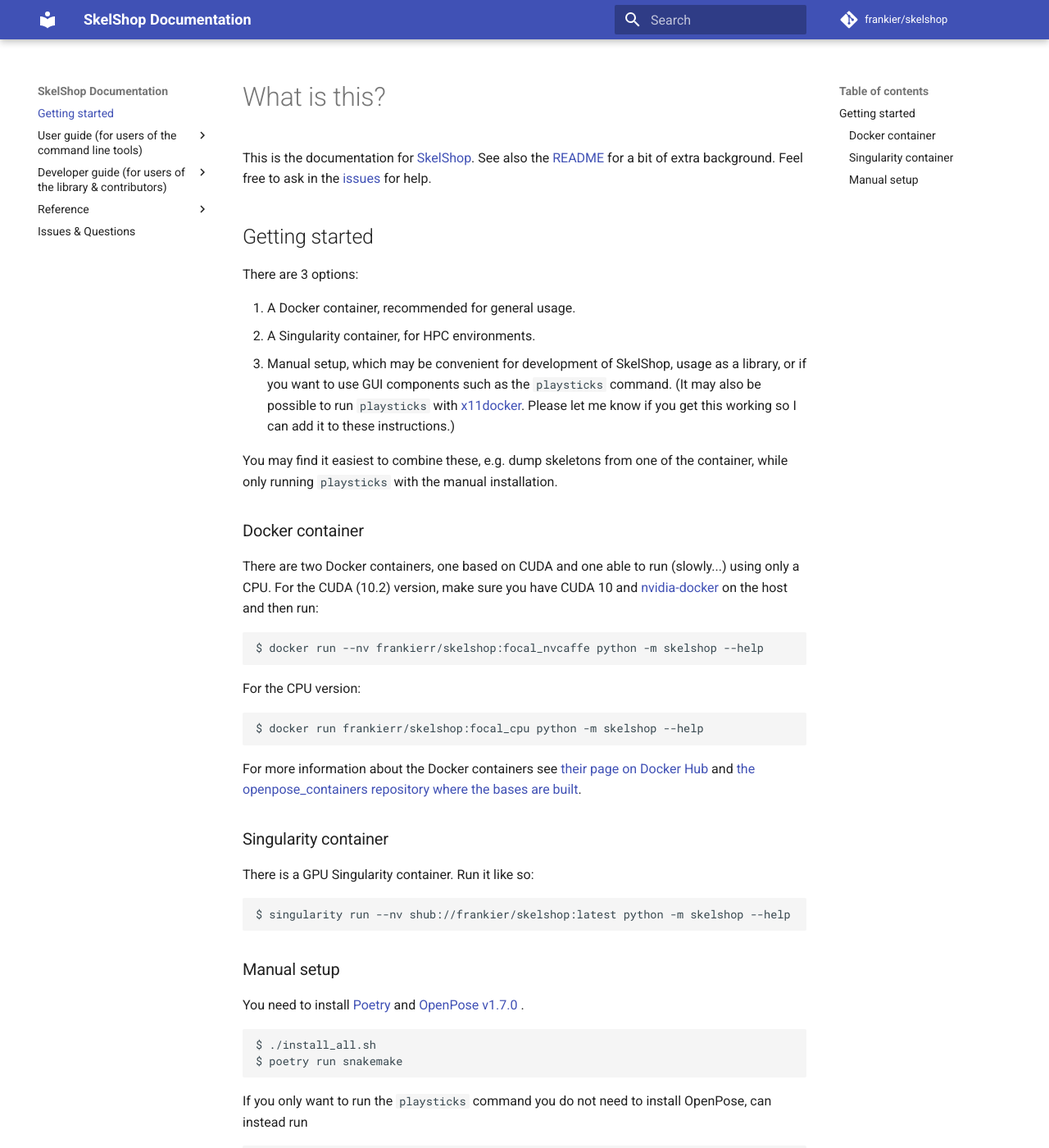
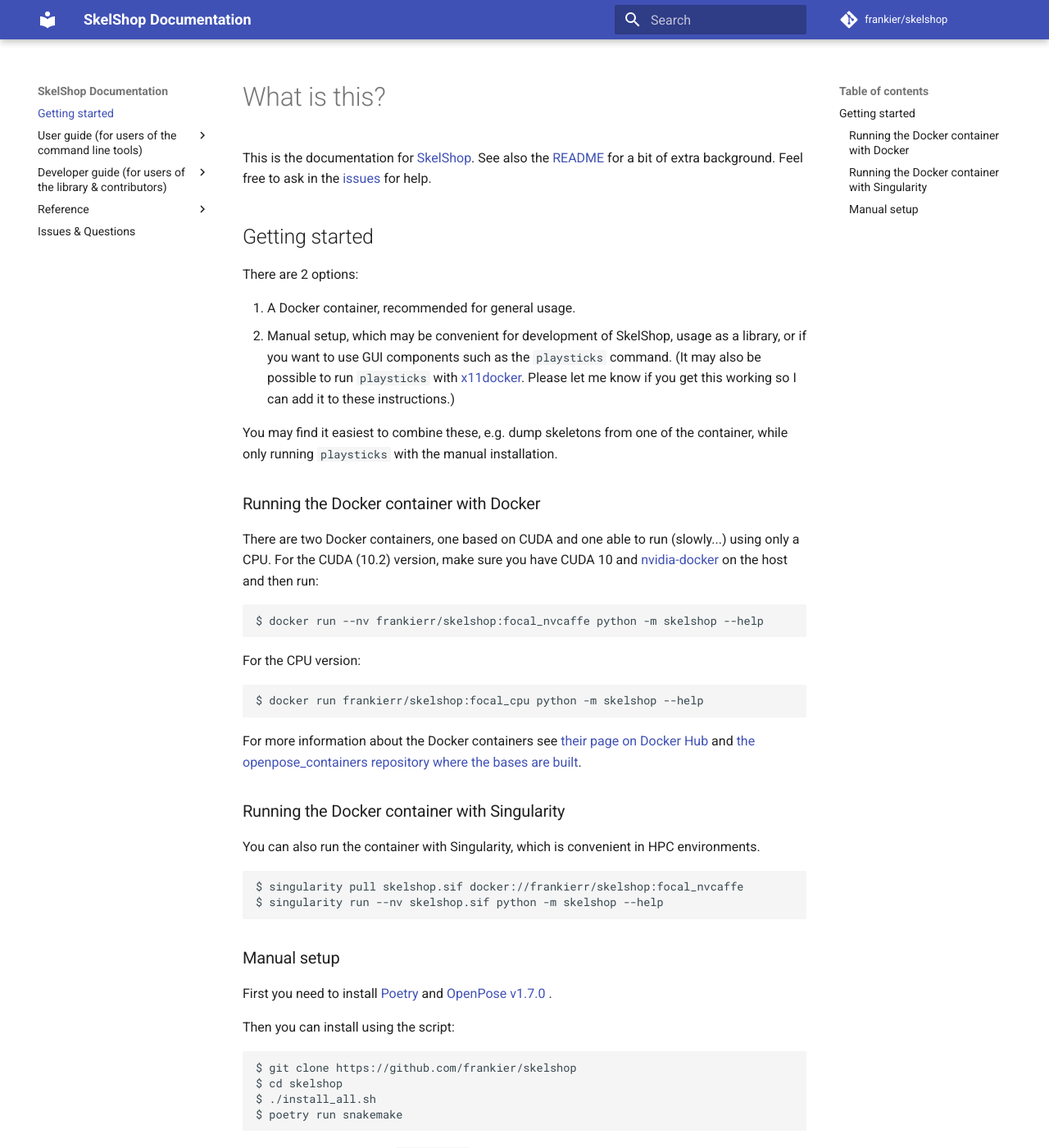
Before and after one commit to frankier/skelshop, an MkDocs documentation site: the page built from docs/index.md, in a window 1280 px wide and 1400 px high. Shown: the whole window at 82% size. Built offline with MkDocs 1.6.1 and Material for MkDocs 9.7.7, drawn with Linux system fonts in a browser that asks for light colours; comment, search, counter and statistics services are not loaded; some of the changed text lies outside the part shown.

```diff
--- a/docs/index.md
+++ b/docs/index.md
@@ -7,11 +7,10 @@
 
 ## Getting started
 
-There are 3 options:
+There are 2 options:
 
 1. A Docker container, recommended for general usage.
-2. A Singularity container, for HPC environments.
-3. Manual setup, which may be convenient for development of SkelShop, usage as
+2. Manual setup, which may be convenient for development of SkelShop, usage as
    a library, or if you want to use GUI components such as the `playsticks`
    command. (It may also be possible to run `playsticks` with
    [x11docker](https://github.com/mviereck/x11docker). Please let me know if
@@ -20,7 +19,7 @@
 You may find it easiest to combine these, e.g. dump skeletons from one of the
 container, while only running `playsticks` with the manual installation.
 
-### Docker container
+### Running the Docker container with Docker
 
 There are two Docker containers, one based on CUDA and one able to run
 (slowly...) using only a CPU. For the CUDA (10.2) version, make sure you have
@@ -38,21 +37,26 @@
 openpose_containers repository where the bases are
 built](https://github.com/frankier/openpose_containers).
 
-### Singularity container
+### Running the Docker container with Singularity
 
-There is a GPU Singularity container. Run it like so:
+You can also run the container with Singularity, which is convenient in HPC environments.
 
-    $ singularity run --nv shub://frankier/skelshop:latest python -m skelshop --help
+    $ singularity pull skelshop.sif docker://frankierr/skelshop:focal_nvcaffe
+    $ singularity run --nv skelshop.sif python -m skelshop --help
 
 ### Manual setup
 
-You need to install [Poetry](https://github.com/python-poetry/poetry) and
+First you need to install [Poetry](https://github.com/python-poetry/poetry) and
 [OpenPose v1.7.0
 ](https://github.com/CMU-Perceptual-Computing-Lab/openpose/tree/v1.7.0).
 
+Then you can install using the script:
+
+    $ git clone https://github.com/frankier/skelshop
+    $ cd skelshop
     $ ./install_all.sh
     $ poetry run snakemake
 
-If you only want to run the `playsticks` command you do not need to install OpenPose, can instead run
+If you only want to run the `playsticks` command you do not need to install OpenPose, and can instead run:
 
     $ ./install.sh -E playsticks
--- a/docs/snakemake.md
+++ b/docs/snakemake.md
@@ -38,9 +38,9 @@
     $ wget https://raw.githubusercontent.com/frankier/singslurm/master/run_coord.sh
     $ chmod +x run_coord.sh
 
-Now you can download the Singularity image:
+Now you can download the Docker image with Singularity:
 
-    $ singularity pull shub://frankier/skelshop:latest skelshop.sif
+    $ singularity pull skelshop.sif docker://frankierr/skelshop:focal_nvcaffe
 
 Next, you need to create a JSON file specifying which type of nodes you would
 like to assign to different rules (steps in the workflow). [There is an example
```
Also changed, not shown: README.md (+0 -3 lines), docs/usage-examples.md (+6 -4 lines).
